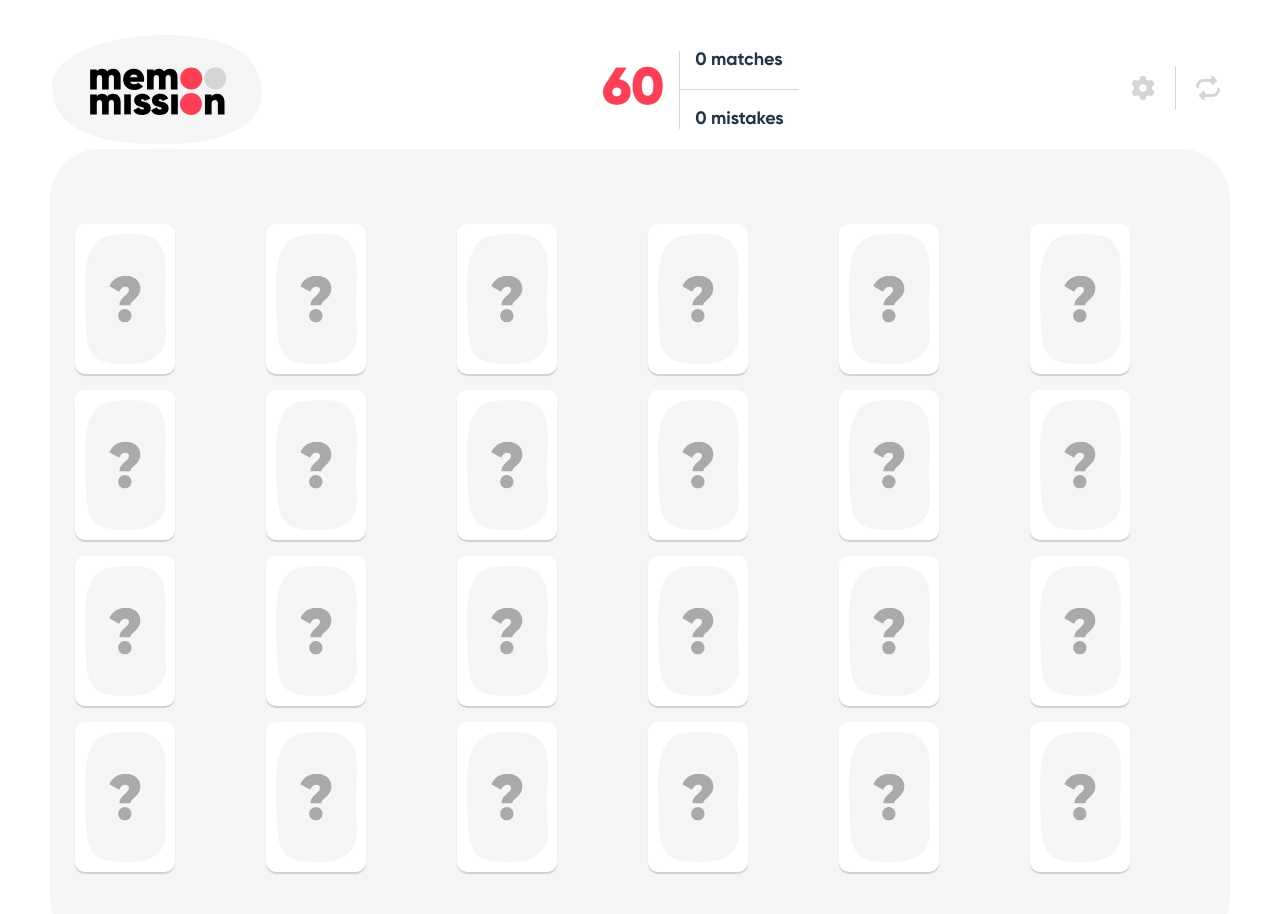
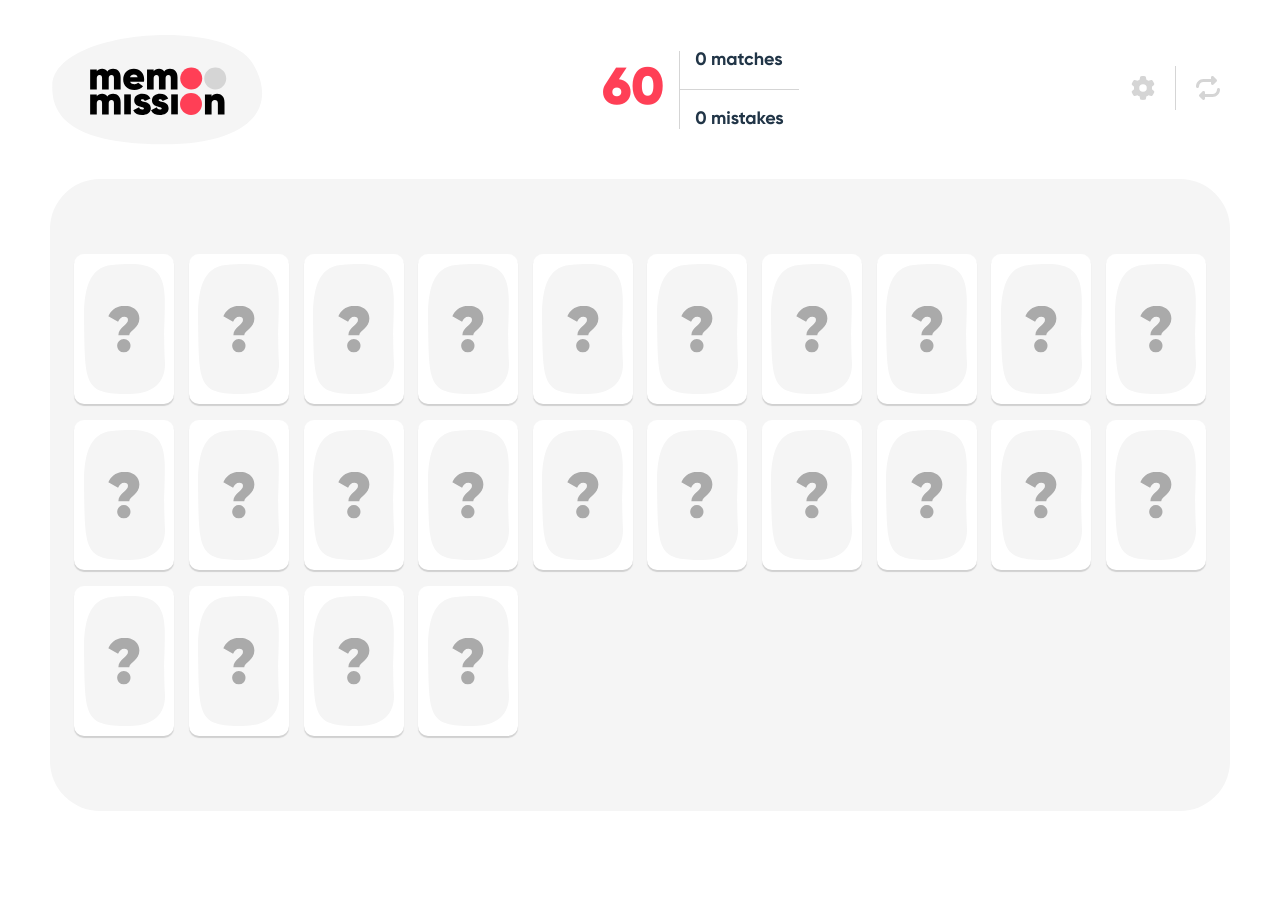
Before and after one commit to adamsza/memo-mission, a React (Vite) app: page / in a window 1280 px wide. Shown: the top 914 px of the page. After the commit the page ends 861 px from the top, so only its background shows below. Built offline with nearby package versions, Linux system fonts and the light colour scheme.

Commit message:
Modify spacings between components

```diff
--- a/src/App.tsx
+++ b/src/App.tsx
@@ -12,7 +12,7 @@ function App() {
   const [modal, setModal] = useState(false);
 
   return (
-    <div className="pt-7.5 pb-12.5 px-12.5">
+    <div className="flex flex-col gap-7.5 pt-7.5 pb-12.5 px-12.5">
       <Provider store={store}>
         <Game gameSettings={gameSettings}>
           <Header openSettings={() => setModal(true)} />
--- a/src/GameBoard.tsx
+++ b/src/GameBoard.tsx
@@ -2,11 +2,14 @@ import CardBody from "./components/CardBody"
 import { useGameContext } from "./context/GameContext";
 
 function GameBoard() {
-    const {cards, handleCardClick} = useGameContext();
+    const { cards, handleCardClick } = useGameContext();
 
     return (
-        <div className="grid grid-cols-2 sm:grid-cols-3 md:grid-cols-4 lg:grid-cols-6 gap-4 bg-[#F5F5F5] py-18.75 px-6.25 rounded-[50px]">
-            {cards.map(card => <CardBody key={card.id} card={card} onClick={handleCardClick} />)}
+        <div className="grid grid-cols-2 sm:grid-cols-3 md:grid-cols-4 lg:grid-cols-6 xl:grid-cols-8 2xl:grid-cols-10 gap-4 bg-[#F5F5F5] py-18.75 px-6.25 rounded-[50px]">
+            {cards.map(card =>
+                <div className="flex justify-center" key={card.id}>
+                    <CardBody card={card} onClick={handleCardClick} />
+                </div>)}
         </div>
     )
 }
--- a/src/Header.tsx
+++ b/src/Header.tsx
@@ -17,7 +17,7 @@ export function Header({openSettings} : {openSettings: () => void}) {
                 </div>
                 :
                 <div>
-                    <div className="grid justify-end grid-flow-col items-center">
+                    <div className="grid justify-between grid-flow-col items-center">
                         <img src={logo} />
                         <Menu openSettings={openSettings}/>
                     </div>
--- a/src/index.css
+++ b/src/index.css
@@ -12,6 +12,8 @@
   --breakpoint-sm: 460px;
   --breakpoint-md: 560px;
   --breakpoint-lg: 780px;
+  --breakpoint-xl: 1020px;
+  --breakpoint-2xl: 1260px;
 }
 
 :root {
```
